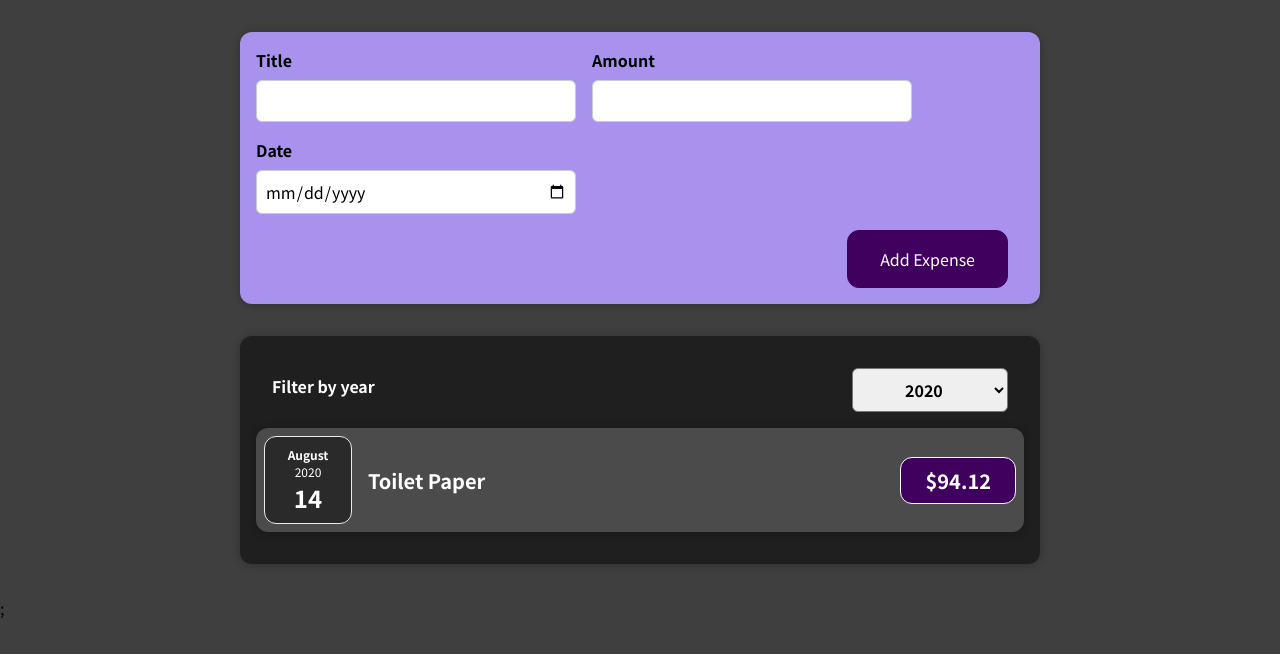
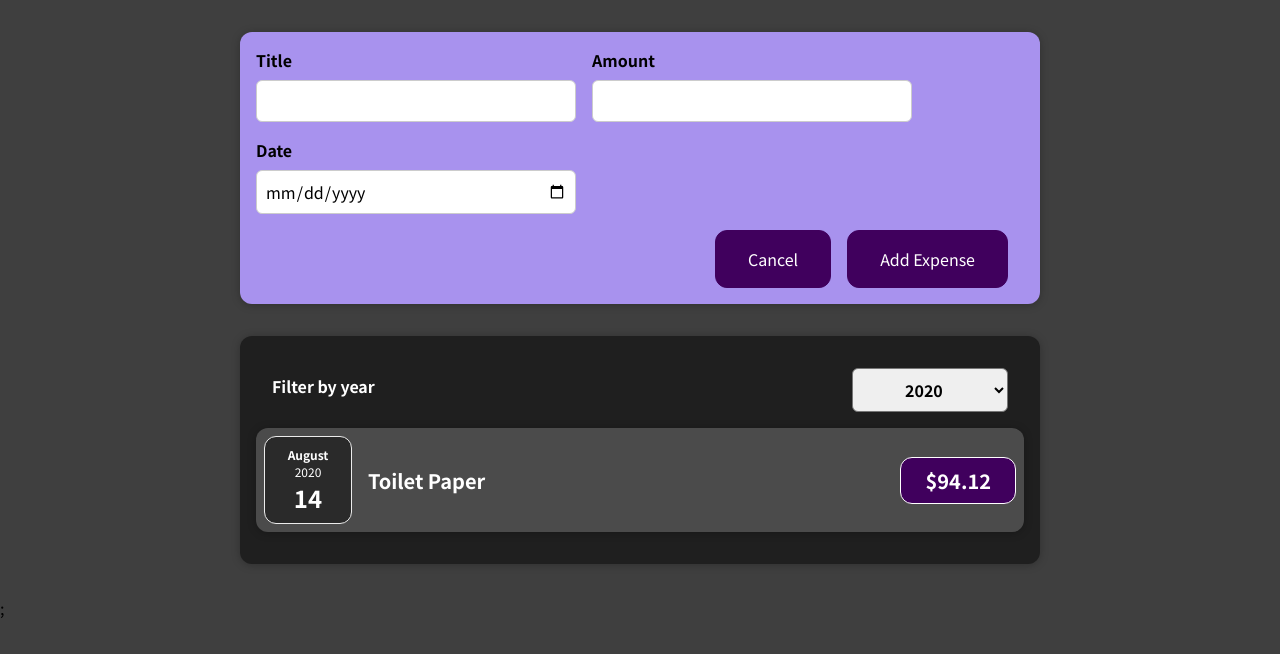
Before and after one commit to Mezin24/Expenses-app, a React (Create React App) app: page / in a window 1280 px wide. Shown: the top 654 px of the page. Built offline with nearby package versions, Linux system fonts and the light colour scheme.

Commit message:
add cancel btn

```diff
--- a/src/components/NewExpense/NewExpenseForm.js
+++ b/src/components/NewExpense/NewExpenseForm.js
@@ -91,6 +91,7 @@ const NewExpenseForm = (props) => {
         </div>
       </div>
       <div className="new-expense__actions">
+        <button>Cancel</button>
         <button type="submit">Add Expense</button>
       </div>
     </form>
```
